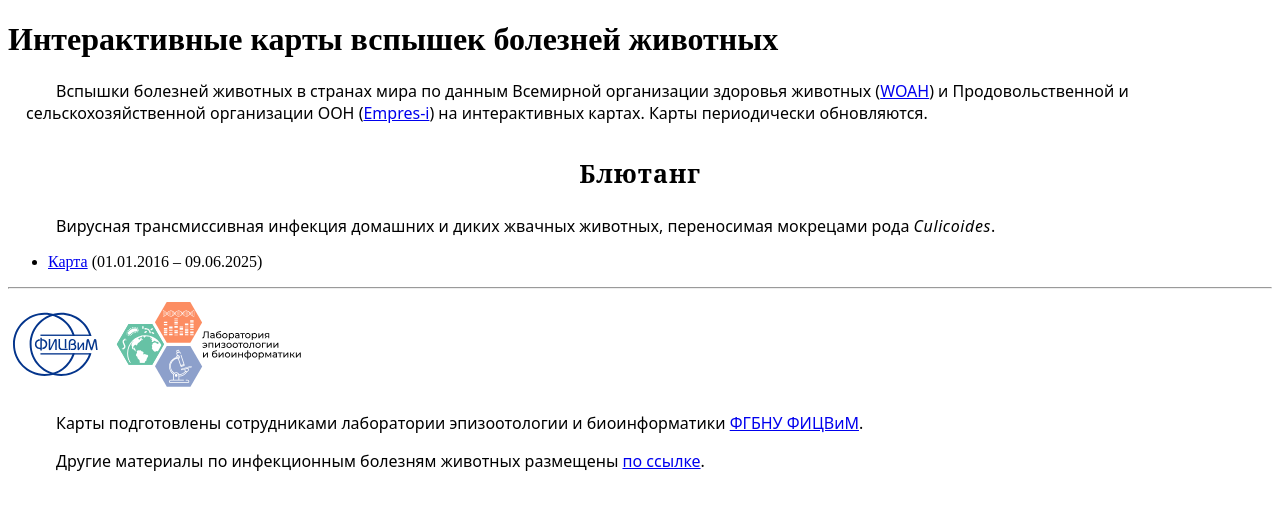
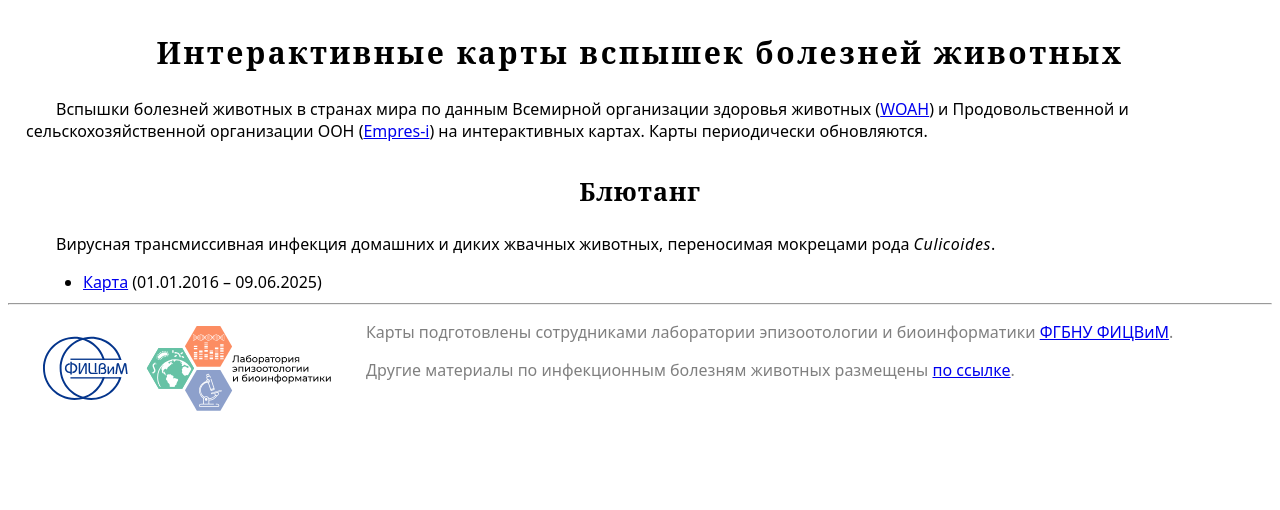
Before and after one commit to ekashi95/maps, a plain HTML site: page index.html in a window 1280 px wide. Drawn offline with Linux system fonts and the light colour scheme.

Commit message:
Add files via upload

```diff
--- a/styles/style.css
+++ b/styles/style.css
@@ -1,16 +1,25 @@
-h2 {
-  font-size: 25px; /* px значит 'пиксели': базовый шрифт будет 10 пикселей в высоту  */
+h1 {
+  font-size: 30px;
   font-family: 'Noto Serif';
   font-weight: 700;
   text-align: center;
   margin-top: 32px;
   margin-bottom: 25px;
-/*  line-height: 3;*/
+  letter-spacing: 2.5px;
+}
+
+h2 {
+  font-size: 25px;
+  font-family: 'Noto Serif';
+  font-weight: 700;
+  text-align: center;
+  margin-top: 32px;
+  margin-bottom: 25px;
   letter-spacing: 1px;
 }
 
 p {
-  font-size: 16px; /* px значит 'пиксели': базовый шрифт будет 10 пикселей в высоту  */
+  font-size: 16px;
   font-family: 'Noto Sans';
   margin-bottom: 10px;
   margin-left: 18px;
@@ -18,8 +27,36 @@ p {
   text-indent: 30px;
 }
 
+ul {
+  font-size: 16px;
+  font-family: 'Noto Sans';
+  margin-bottom: 10px;
+  margin-left: 35px;
+  margin-right: 18px;
+}
+
+footer {
+  font-size: 16px;
+  font-family: 'Noto Sans';
+  color: #808080;
+}
+
 span.italic {
-  font-family: 'Noto Sans';
   font-style: italic;
   letter-spacing: 0.6px;
 }
+
+span.bold {
+  font-style: bold;
+  letter-spacing: 0.6px;
+}
+
+.box {
+  float: left;
+  margin-left: 30px;
+/*  width: 150px;
+  height: 100px;*/
+/*  border-radius: 5px;*/
+/*  background-color: rgb(207, 232, 220);*/
+/*  padding: 1em;*/
+}
```
